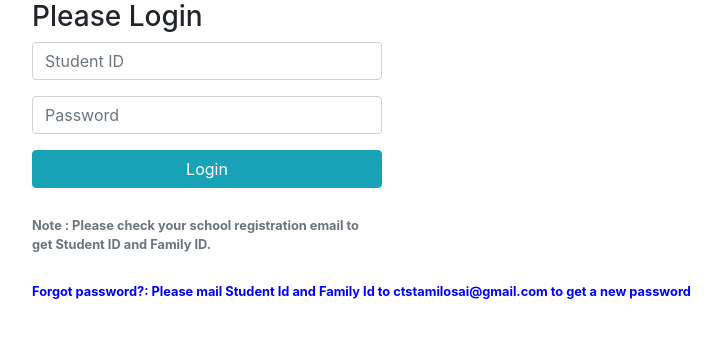
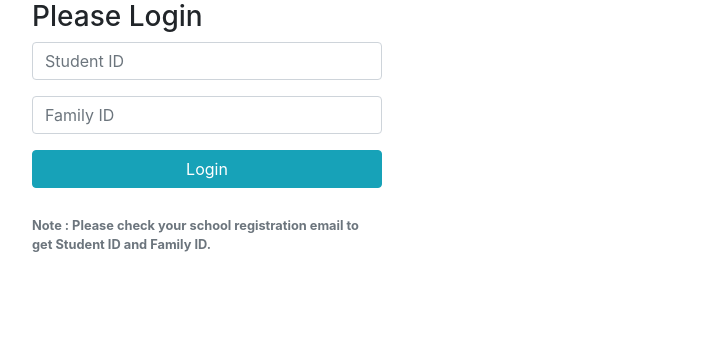
Before and after one commit to tkdhanasekar/kural, a Django app: page /login/ in a window 1280 px wide. Shown: the part 86-424 px from the top of the page, without its empty margins (53-774 px from the left). Run offline with Django 3.2, Linux system fonts and the light colour scheme; some libraries are stand-ins or nearby versions.

Commit message:
Change password placeholder to 'Family ID'

```diff
--- a/kural/templates/login.html
+++ b/kural/templates/login.html
@@ -36,15 +36,16 @@
 			    				<input type="text" name="student_id" id="student_id" class="form-control input-sm" placeholder="Student ID" required>
 			    			</div>
                                 <div class="form-group">
-                                    <input type="password" name="password" id="password" class="form-control input-sm" placeholder="Password" required>
+                                    <input type="password" name="password" id="password" class="form-control input-sm" placeholder="Family ID" required>
                                 </div>
 			    			<input type="submit" value="Login" class="btn btn-info btn-block"><br/>
                             <small id="userhelp" class="form-text text-muted"><b>Note : Please check your school registration email to get Student ID and Family ID. </b></small>
                             <br/>
+							<!--
                             <div class="form-group">
                                <small id="forgot" class="form-text" style="color: blue; width: max-content"><b>Forgot password?: Please mail Student Id and Family Id to ctstamilosai@gmail.com to get a new password</b></small>
 			    			</div>
-
+							-->
 			    		</form>
 			    	</div>
 	    		</div>
```
